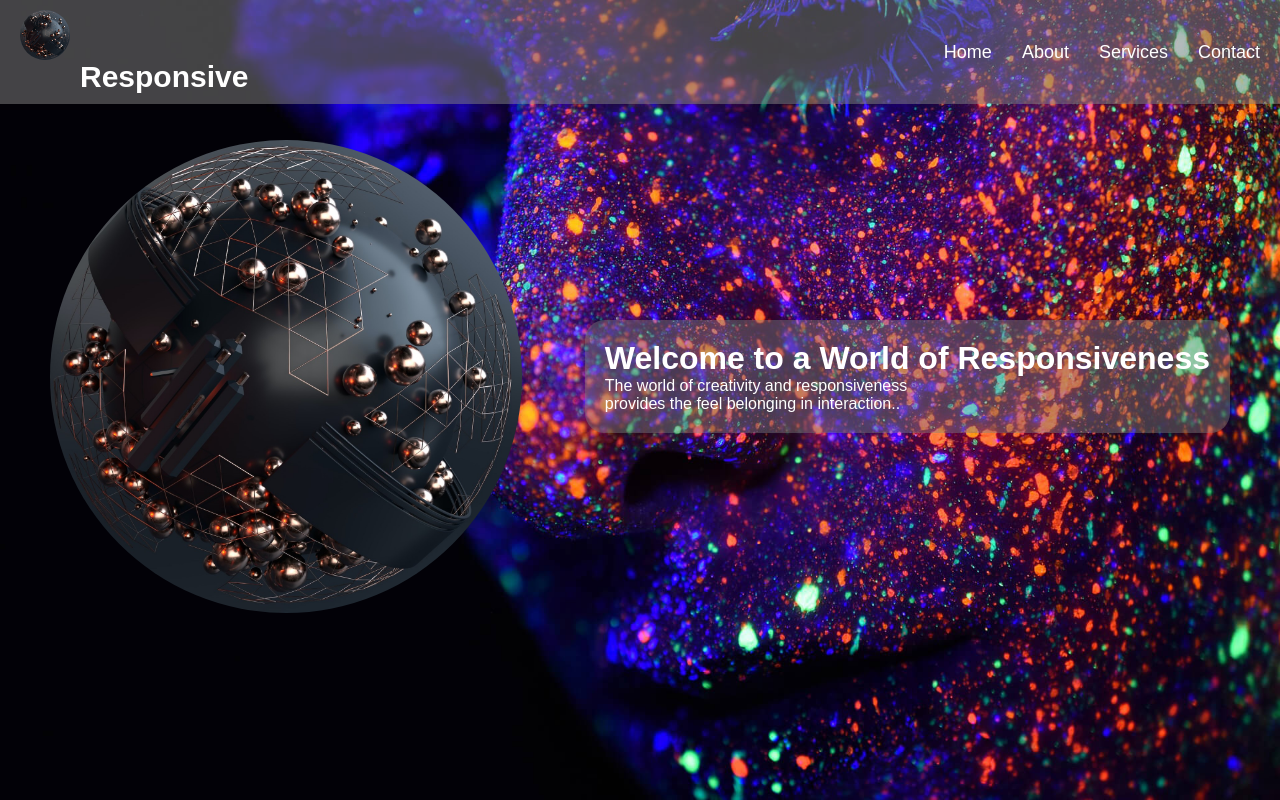
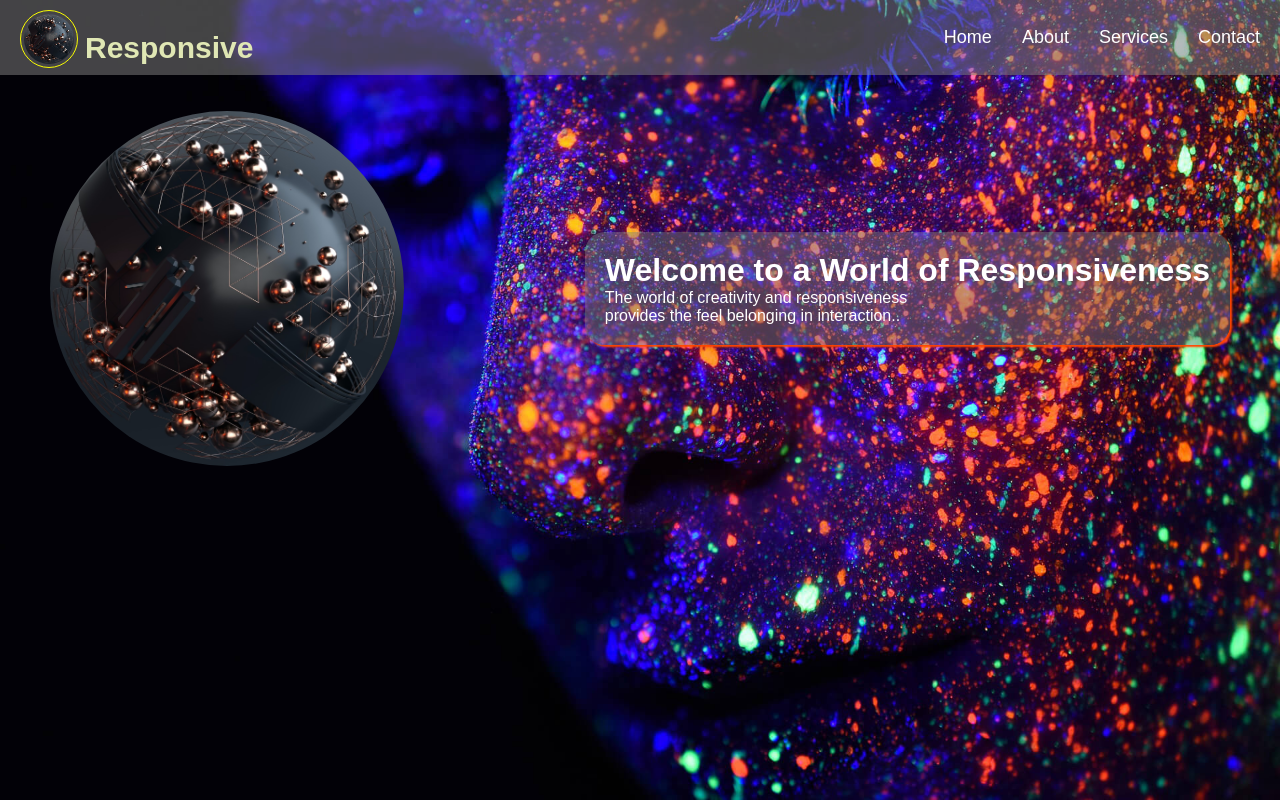
Before and after one commit to fabiyis/scriptJS, a plain HTML site: page Index.html in a window 1280 px wide. Drawn offline with Linux system fonts and the light colour scheme.

Commit message:
html file update

```diff
--- a/Index.html
+++ b/Index.html
@@ -9,7 +9,7 @@
 <body>
     <nav>
       <div class="heading"><img src="img/javier-miranda-MrWOCGKFVDg-unsplash.jpg"alt="logo"
-           width="70px" height="50px"><h1>Responsive</h1>
+           width="70px" height="50px"><p>Responsive</p>
       </div>
       <ul>
         <li><a href="#">Home</a></li>
@@ -25,7 +25,6 @@
             <p>The world of creativity and responsiveness</p>
             <p>provides the feel belonging in interaction..</p>
         </div>
-
     </main>
     <script src="script.JS"></script>
 </body>
--- a/style.CSS
+++ b/style.CSS
@@ -29,14 +29,20 @@ nav {
 
 .heading img {
     width: 50px;
-    border-radius: 50px;
+    border-radius: 60px;
+    border: solid 1px rgba(251, 255, 0, 0.986);
+    padding: 3px;
+    display: flex;
+
 }
 
-.heading h1 {
+nav p {
     font-size: 30px;
-    font-weight: 700;
-    color: white;
-    margin-left: 60px;
+    font-weight: 600;
+    color: rgb(224, 231, 180);
+    margin-left: 65px;
+    margin-top: -37px;
+
 
 }
 
@@ -85,6 +91,9 @@ main .container {
     background-color: rgba(128, 128, 128, 0.438);
     padding: 20px;
     border-radius: 20px;
+    box-shadow: 2px 2px 2px orangered;
+    display: flex;
+    flex-direction: column;
 }
 
 main .h1 {
@@ -114,9 +123,10 @@ main .h1 {
 }
 
 main img {
-    width: 40%;
+    width: 30%;
     border-radius: 50%;
     display: block;
+
 }
 
 @media screen and (max-width: 544px) {
```
